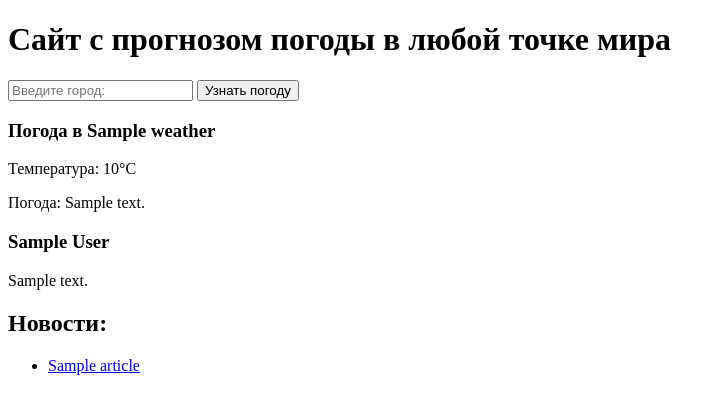
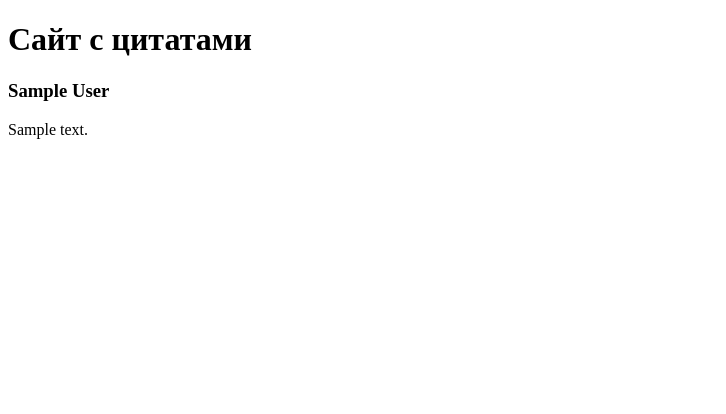
Before and after one commit to Alexpzh/zc_api, a Flask app: template templates/index.html in a window 1280 px wide. Shown: the top 414 px of the page, without its empty margins (0-726 px from the left). Run offline with Flask 3, Linux system fonts and the light colour scheme; the template is opened without the code that fills it: most values are stand-ins (such as "Sample title", 1, 10 or a date in 2020).

Commit message:
Add quotes

```diff
--- a/main.py
+++ b/main.py
@@ -12,8 +12,8 @@ def index():
     if request.method == 'POST':
         city = request.form['city']
         #weather = get_weather(city)
-        news = get_news()
-        quote = get_random_quotes()
+        #news = get_news()
+    quote = get_random_quotes()
     return render_template("index.html", weather=weather, quote = quote, news = news)
 
 def get_weather(city):
@@ -35,20 +35,5 @@ def get_random_quotes():
     response = requests.get(url)
     return response.json()
 
-'''
-    {
-        "_id": "Aya0eLpghjxG",
-        "content": "The purpose of learning is growth, and our minds, unlike our bodies, can continue growing as we continue to live.",
-        "author": "Mortimer J. Adler",
-        "tags": [
-            "Famous Quotes"
-        ],
-        "authorSlug": "mortimer-j-adler",
-        "length": 113,
-        "dateAdded": "2019-09-13",
-        "dateModified": "2023-04-14"
-    }
-'''
-
 if __name__ == '__main__':
     app.run(debug=True)
--- a/templates/index.html
+++ b/templates/index.html
@@ -2,33 +2,33 @@
 <html lang="en">
 <head>
     <meta charset="UTF-8">
-    <title>Сайт с прогнозом погоды в любой точке мира</title>
+    <title>Сайт с цитатами</title>
 </head>
 <body>
 
-<h1>Сайт с прогнозом погоды в любой точке мира</h1>
+<h1>Сайт с цитатами</h1>
 
-    <form method="post">
+<!--    <form method="post">
         <input type="text" name="city" placeholder="Введите город:" required>
         <button type="submit">Узнать погоду</button>
    </form>
 
-   <div class="result">
+   <div class="wheather">
        {% if weather %}
            <h3>Погода в {{ weather['name'] }}</h3>
            <p>Температура: {{ weather['main']['temp'] }}°C</p>
            <p>Погода: {{ weather['weather'][0]['description'] }}</p>
        {% endif %}
    </div>
-
-   <div class="result">
+-->
+   <div class="quote">
        {% if quote %}
            <h3>{{ quote['author'] }}</h3>
            <p>{{ quote['content'] }}</p>
        {% endif %}
    </div>
-
-   <div class="result">
+<!--
+   <div class="news">
     {% if news %}
            <h2>Новости:</h2>
            <ul>
@@ -38,6 +38,6 @@
            </ul>
     {% endif %}
    </div>
-
+-->
 </body>
 </html>
```
